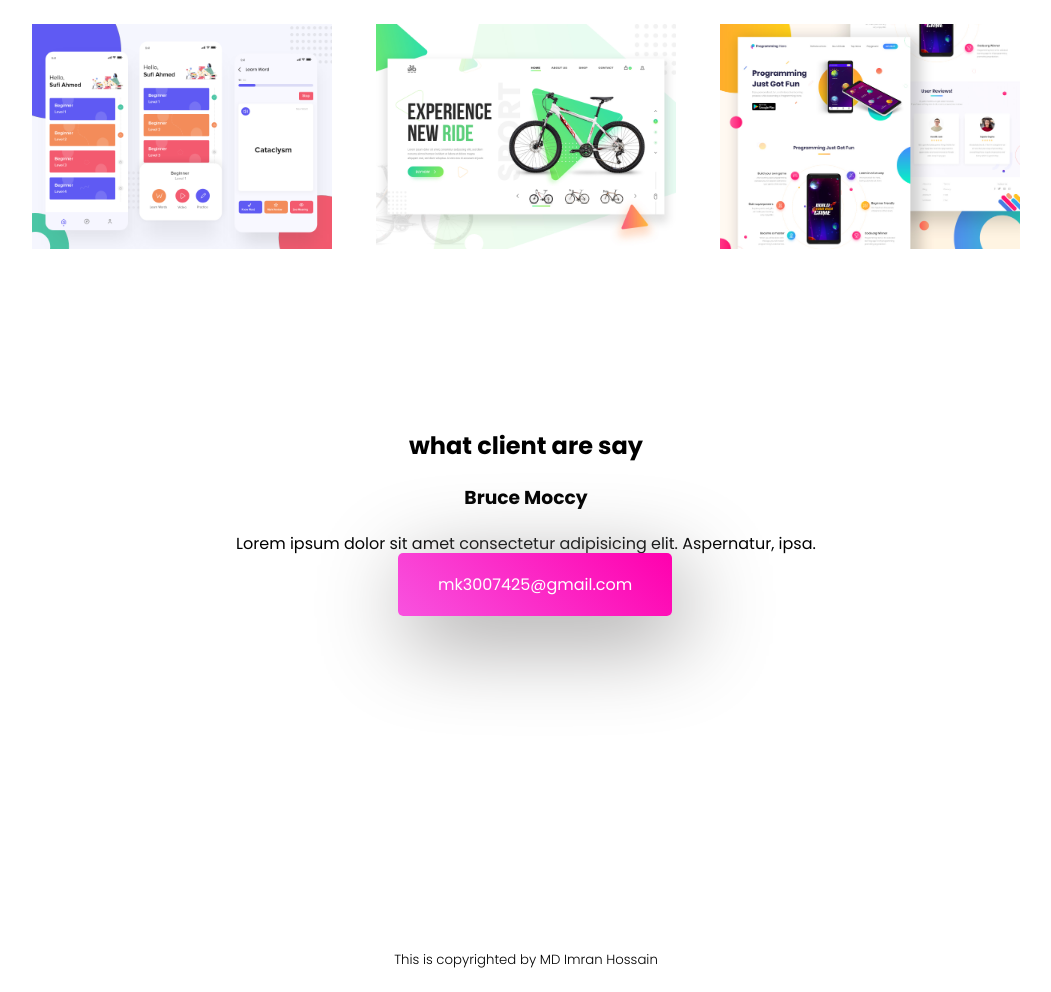
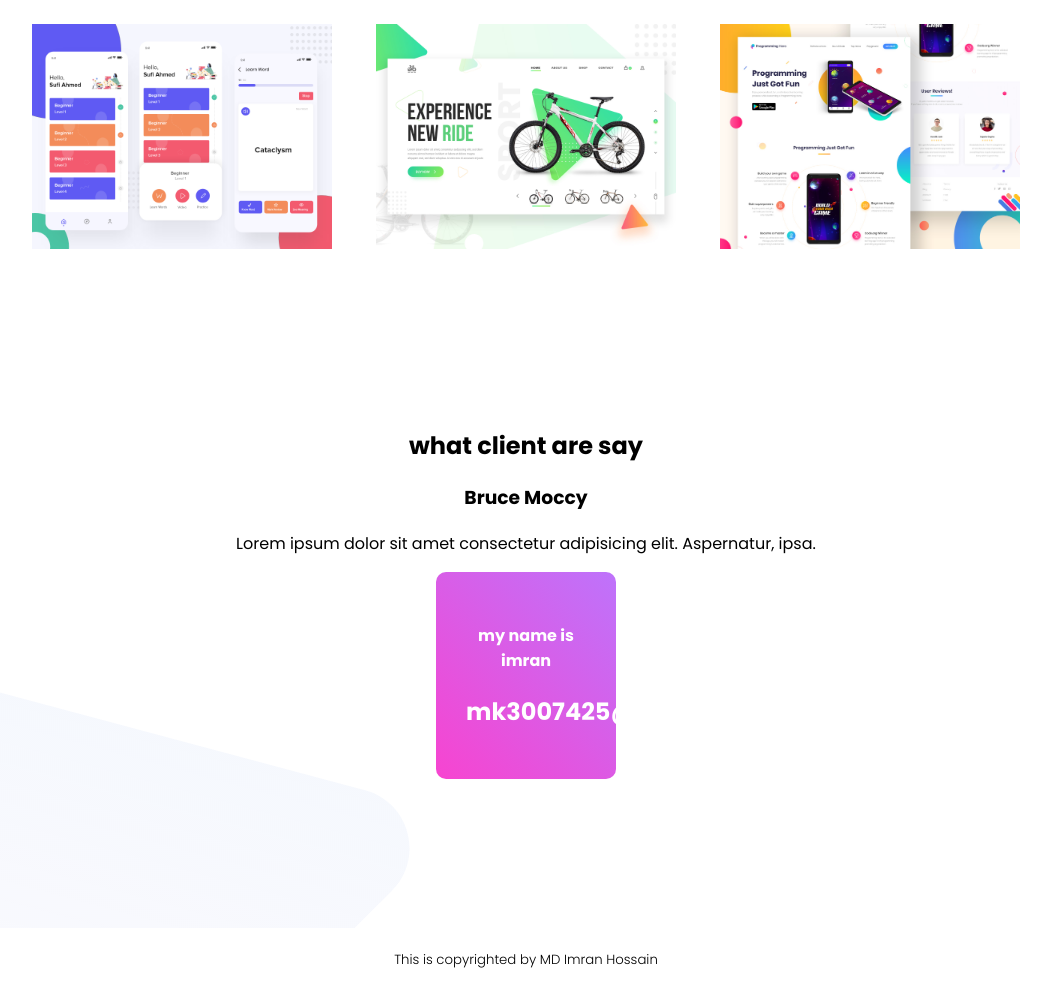
Before and after one commit to BHimran/rebel, a plain HTML site: page index.html in a window 1280 px wide. Shown: the part 1740-2732 px from the top of the page, without its empty margins (114-1165 px from the left). Drawn offline with Linux system fonts and the light colour scheme.

Commit message:
last changes

```diff
--- a/index.html
+++ b/index.html
@@ -51,7 +51,10 @@
                 <h3>Bruce Moccy </h3>
                 <p>Lorem ipsum dolor sit amet consectetur adipisicing elit. Aspernatur, ipsa.</p>
             </div>
-            <a href="https://www.youtube.com/" class="rrr">mk3007425@gmail.com</a>
+            <div class="ftp">
+                 <h4>my name is imran</h4>
+                 <h1>mk3007425@gmail.com</h1>
+            </div>
             </div>
            </section>
            <footer><h5  style="text-align: center; font-weight: 300;">This is copyrighted by MD Imran Hossain</h5></footer>
--- a/style.css
+++ b/style.css
@@ -83,14 +83,18 @@ box-shadow:  20px 20px 40px rgb(140, 139, 139)
     margin-top: 25%;
     background-image: url(imges/latest-work-bg.png);
 }
- .rrr{
-    text-decoration: none;
-    padding: 20px 40px;
-    background-image: linear-gradient(45deg,rgb(248, 82, 223),rgb(255, 0, 174));
-    border-radius: 5px;
-    box-shadow:  10px 20px 90px rgb(146, 144, 144);
-    margin-left: 40%;
+.ftp{
+    background-image:linear-gradient(45deg,rgb(247, 68, 208),rgb(190, 115, 251));
+    text-align: center;
+    padding: 30px;
+    margin: 0px 550px 0px 550px;
+    border-radius: 10px;
     color: white;
-    align-items: center;
-    margin-bottom: 20px;
 }
+.ftp:hover{
+    background-image: linear-gradient(45deg,rgb(84, 224, 243) ,rgb(37, 241, 153));
+}
+.th{
+    background-image: url(imges/footer-bg.png);
+
+}
```
